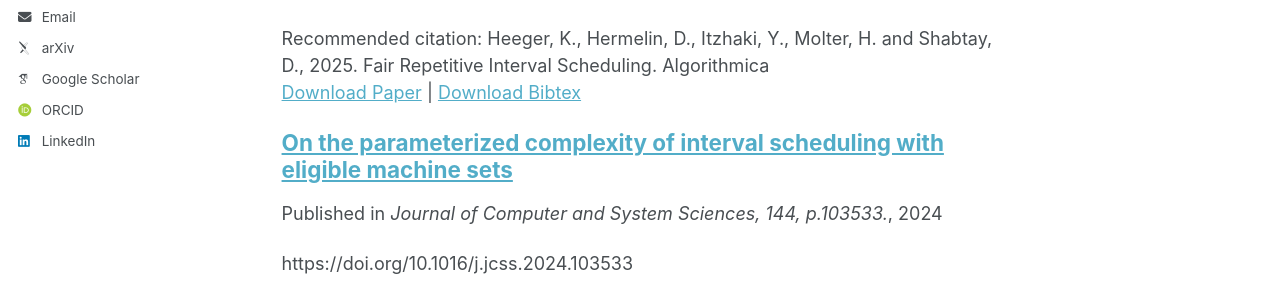
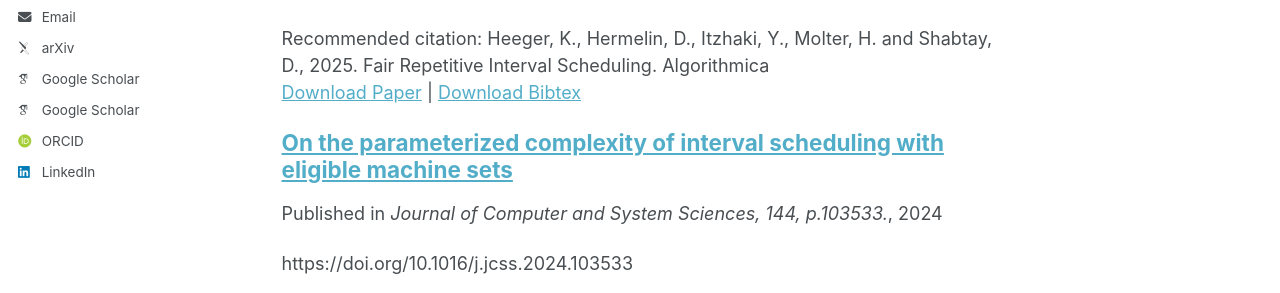
Before and after one commit to yuvalyitz/home, a Jekyll site: the page built from _pages/about.md, in a window 1280 px wide. Shown: the part 378-671 px from the top of the page. Built offline with Jekyll 4.4.1, drawn with Linux system fonts in a browser that asks for light colours; some web fonts are replaced.

Commit message:
Update author-profile.html

```diff
--- a/_includes/author-profile.html
+++ b/_includes/author-profile.html
@@ -45,6 +45,7 @@
         <li><a href="{{ site.dblp }}"><i class="ai ai-dblp">dblp</i></a></li>
       {% endif %}
       {% if author.googlescholar %}
+        <li><a href="{{ author.googlescholar }}"><i class="ai ai-google-scholar icon-pad-right"></i>Google Scholar</a></li>
         <li><a href="{{ author.googlescholar }}"><i class="ai ai-google-scholar icon-pad-right"></i>Google Scholar</a></li>
       {% endif %}
       {% if author.semantic %}
```
